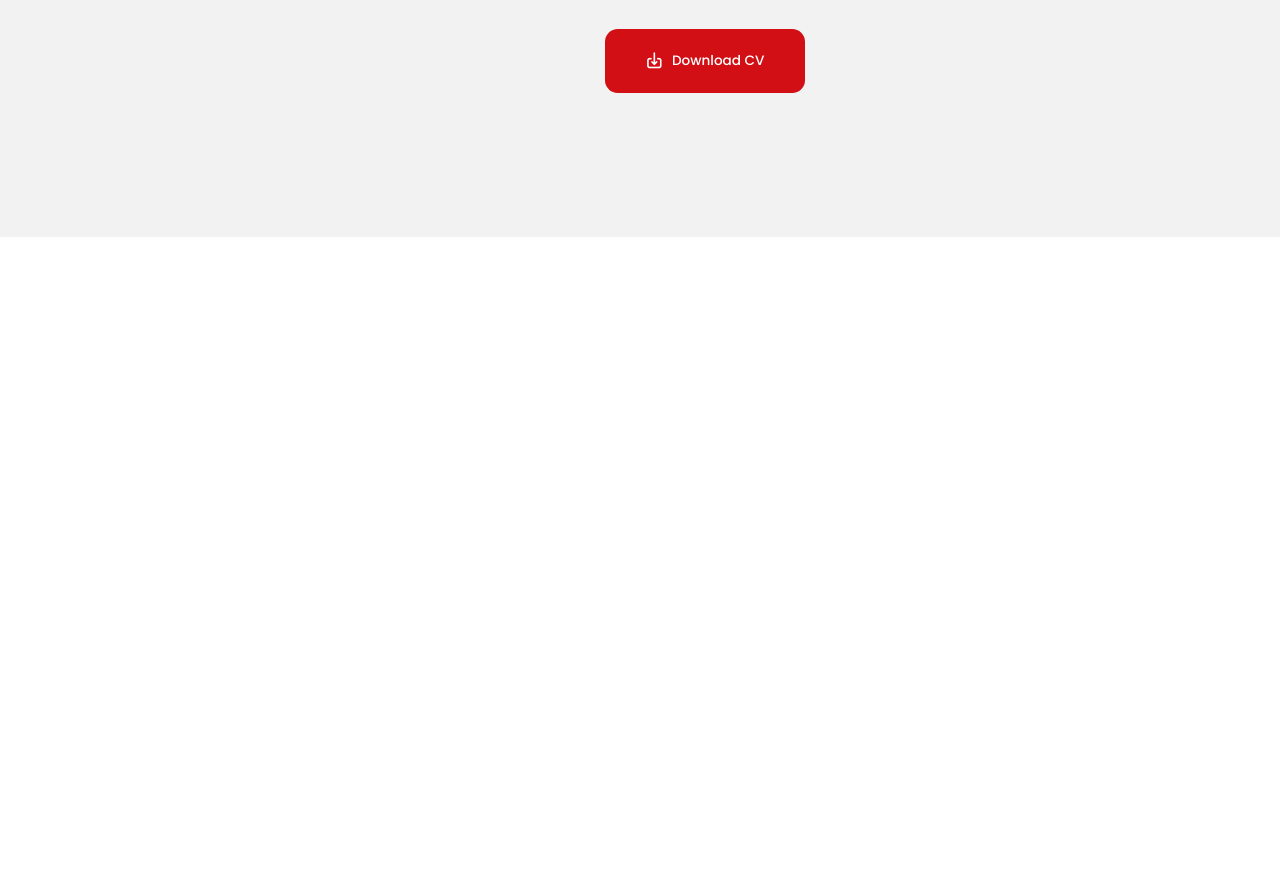
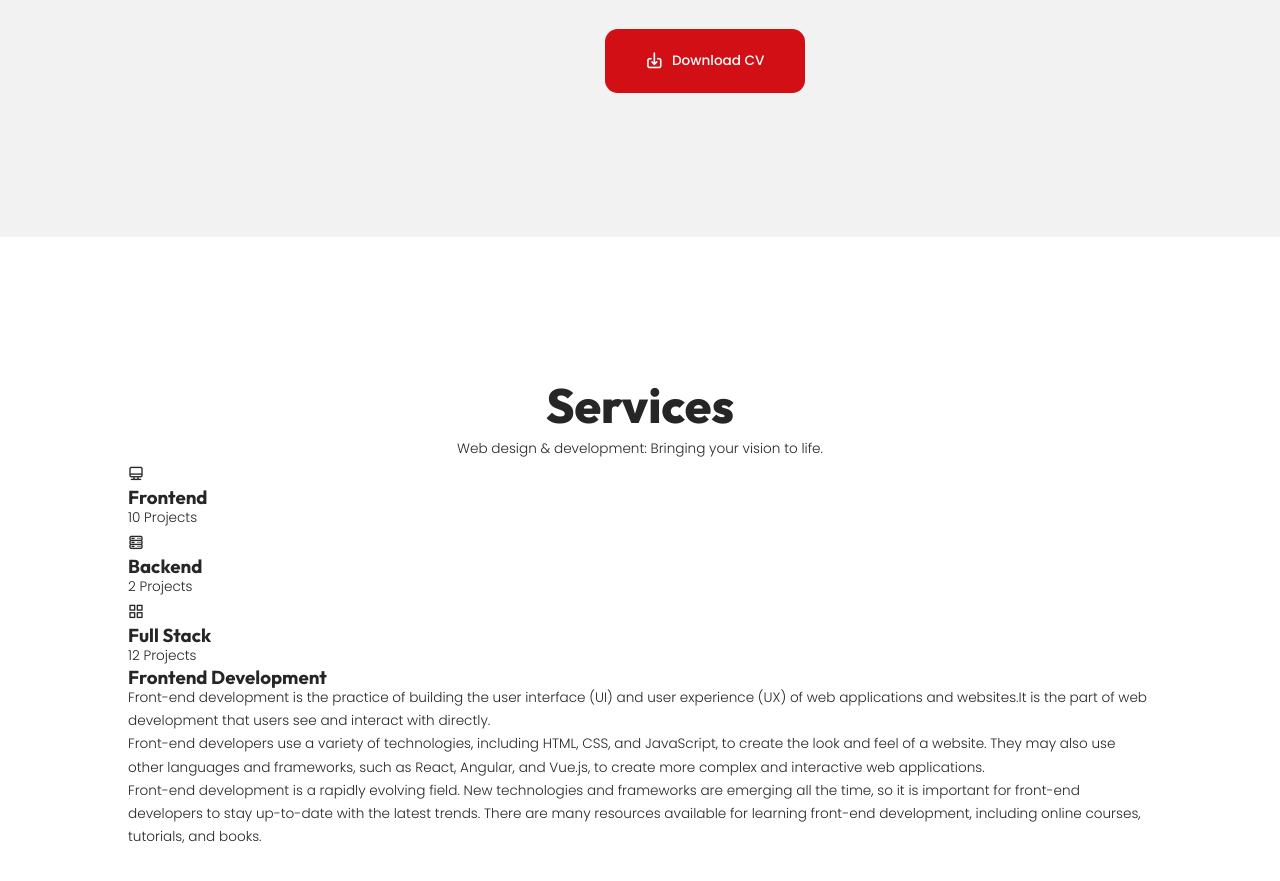
Before and after one commit to Arthur071/My-Portfolio, a plain HTML site: page index.html in a window 1280 px wide. Shown: the part 1407-2288 px from the top of the page. Before the commit the page ends 1644 px from the top, so only its background shows below. Drawn offline with nearby package versions, Linux system fonts and the light colour scheme.

Commit message:
services section html

```diff
--- a/index.html
+++ b/index.html
@@ -115,6 +115,57 @@
 
 
     <!-- ============================= End Of About ================================= -->
+
+
+
+    <section id="services" class="services">
+        <h1>Services</h1>
+        <p>Web design & development: Bringing your vision to life.</p>
+        <div class="container services--container">
+            <ul class="services--left">
+                <li class="service--item frontend active">
+                    <span><i class="uil uil-desktop-alt"></i></span>
+                    <div>
+                        <h3>Frontend</h3>
+                        <p>10 Projects</p>
+                    </div>
+                </li>
+                <li class="service--item backend">
+                    <span><i class="uil uil-server"></i></span>
+                    <div>
+                        <h3>Backend</h3>
+                        <p>2 Projects</p>
+                    </div>
+                </li>
+                <li class="service--item fullstack">
+                    <span><i class="uil uil-apps"></i></span>
+                    <div>
+                        <h3>Full Stack</h3>
+                        <p>12 Projects</p>
+                    </div>
+                </li>
+            </ul>
+            <article class="services--right">
+                <h3>Frontend Development</h3>
+                <p>Front-end development is the practice of building the user interface (UI) and user experience (UX) of web applications and websites.It is the part of web development that users see and interact with directly.
+                </p>
+                <p>
+                    Front-end developers use a variety of technologies, including HTML, CSS, and JavaScript, to create the look and feel of a website. They may also use other languages and frameworks, such as React, Angular, and Vue.js, to create more complex and interactive web applications.
+                </p>
+                <p>
+                    Front-end development is a rapidly evolving field. New technologies and frameworks are emerging all the time, so it is important for front-end developers to stay up-to-date with the latest trends. There are many resources available for learning front-end development, including online courses, tutorials, and books.
+                </p>
+            </article>
+        </div>
+    </section>
+
+    <!-- ============================= End Of Services ================================= -->
+
+
+
+
+    <script src="assets/js/data.js"></script>
+    <script src="assets/js/index.js"></script>
 </body>
 
 </html>
```
